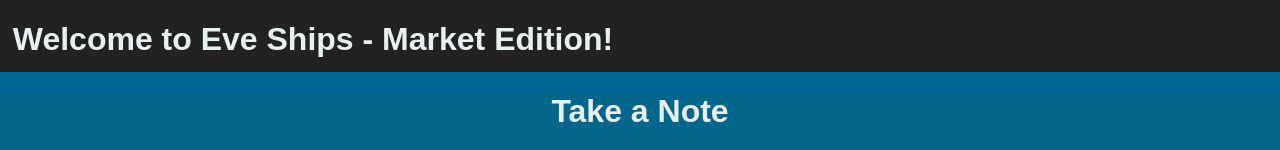
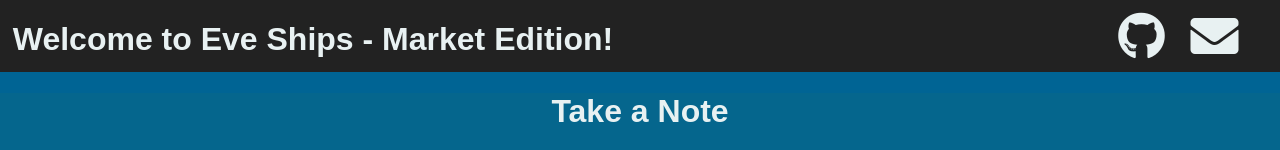
Before and after one commit to HaydenManning/eve-market-project, a React (Create React App) app: page / in a window 1280 px wide. Shown: the top 150 px of the page. Built offline with nearby package versions, Linux system fonts and the light colour scheme; no server answers.

Commit message:
header finished/NEED FOOTER/NEED CSS

```diff
--- a/public/index.html
+++ b/public/index.html
@@ -6,6 +6,7 @@
   <meta name="viewport" content="width=device-width, initial-scale=1, shrink-to-fit=no">
   <meta name="theme-color" content="#000000">
   <link href="https://fonts.googleapis.com/css?family=Roboto:400,500" rel="stylesheet">
+  <link href="https://use.fontawesome.com/releases/v5.0.6/css/all.css" rel="stylesheet">
   <!--
       manifest.json provides metadata used when your web app is added to the
       homescreen on Android. See https://developers.google.com/web/fundamentals/engage-and-retain/web-app-manifest/
--- a/src/components/Header/Header.css
+++ b/src/components/Header/Header.css
@@ -3,6 +3,12 @@
   height: 5vh;
   padding: 2vh;
   color: #e8f1f2;
+  display: flex;
+  flex-direction: row;
+  flex-wrap: nowrap;
+  justify-content: space-between;
+  align-items: center;
+  align-content: center;
 }
 
 .title {
@@ -10,3 +16,24 @@
   top: 0vh;
   left: 1vw;
 }
+
+#github {
+  margin-right: 1vw;
+  color: #e8f1f2;
+}
+
+#github:hover {
+  color: #1b98e0;
+  cursor: pointer;
+}
+
+#email {
+  margin-right: 2vw;
+  margin-left: 1vw;
+  color: #e8f1f2;
+}
+
+#email:hover {
+  color: #1b98e0;
+  cursor: pointer;
+}
--- a/src/components/Header/Header.js
+++ b/src/components/Header/Header.js
@@ -6,7 +6,17 @@
   render() {
     return (
       <div className="header">
-        <h1 className="title">Welcome to Eve Ships - Market Edition!</h1>
+        <div className="header-left">
+          <h1 className="title">Welcome to Eve Ships - Market Edition!</h1>
+        </div>
+        <div className="header-right">
+          <a href="http://github.com/HaydenManning" target="_blank">
+            <i class="fab fa-3x fa-github" id="github" />
+          </a>
+          <a href="mailto:thaydenmanning@gmail.com" target="_blank">
+            <i class="fas fa-3x fa-envelope" id="email" />
+          </a>
+        </div>
       </div>
     );
   }
```
